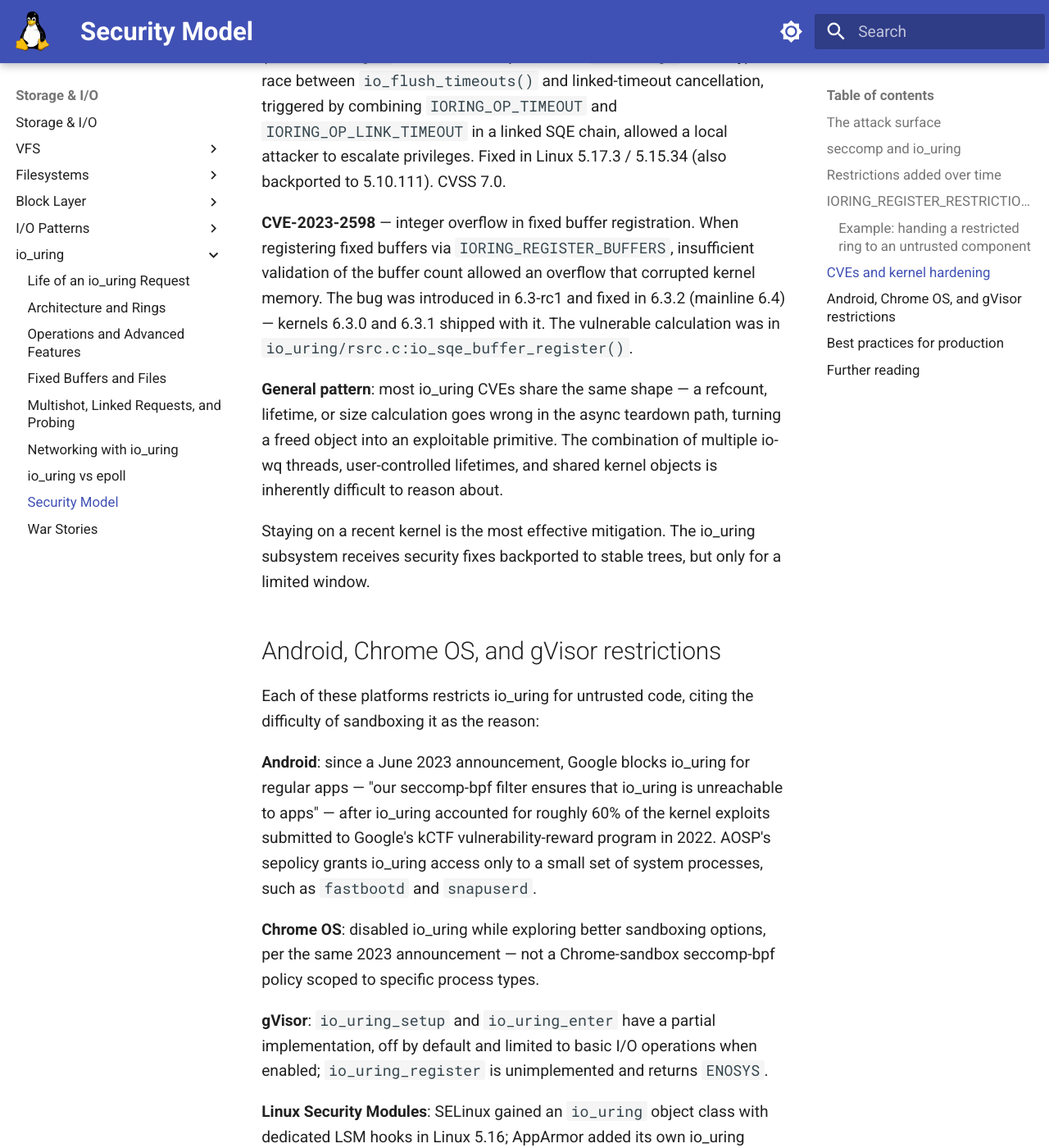
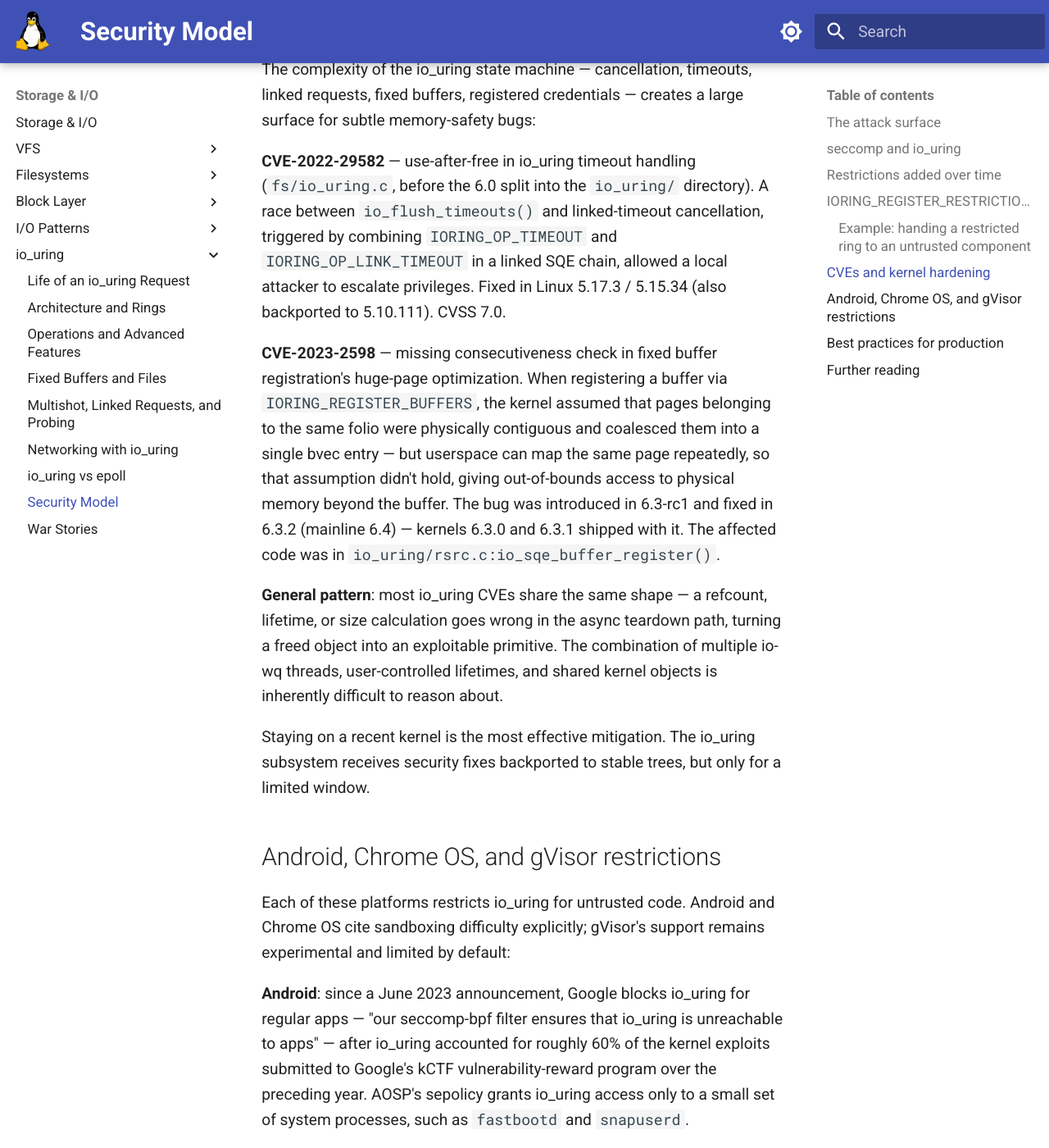
Before and after one commit to laveeshb/linux-kernel-internals, an MkDocs documentation site: the page built from docs/io-uring/security.md, in a window 1280 px wide and 1400 px high, scrolled down 6078 px. Shown: the whole window at 82% size. Built offline with MkDocs 1.6.1 and Material for MkDocs 9.7.7, drawn with Linux system fonts in a browser that asks for light colours; some of the changed text lies outside the part shown.

Commit message:
Correct the CVE-2023-2598 mechanism and DEFER_TASKRUN's effect on io-wq
CVE-2023-2598 was described as an integer overflow; it's actually a
missing consecutiveness check in the huge-page path for fixed buffer
registration -- pages from the same folio were assumed contiguous and
coalesced into one bvec, which doesn't hold when userspace maps the
same page repeatedly.

IORING_SETUP_DEFER_TASKRUN doesn't stop io-wq from being used, and it
can't be combined with IORING_SETUP_SQPOLL. It only defers when
completions run relative to an explicit io_uring_enter(GETEVENTS)
call. Fixed the table row, the inline code comment, and the Best
Practices bullet that each overstated this.

Also softened a couple of Android/gVisor phrasing details (exact
duration Google cited, gVisor's own stated rationale) to match the
sources more closely.

```diff
--- a/docs/io-uring/security.md
+++ b/docs/io-uring/security.md
@@ -47,9 +47,9 @@
 |---------|--------|
 | 5.10 | `IORING_REGISTER_RESTRICTIONS` — whitelist the opcodes and registration operations a ring is allowed to use |
 | 6.0 | `IORING_SETUP_SINGLE_ISSUER` — only one thread may submit SQEs to the ring |
-| 6.1 | `IORING_SETUP_DEFER_TASKRUN` — completions run on the submitting thread; avoids spawning any SQPOLL kernel thread (requires `IORING_SETUP_SINGLE_ISSUER`) |
+| 6.1 | `IORING_SETUP_DEFER_TASKRUN` — defers task-work completions until an explicit `io_uring_enter(GETEVENTS)` call, instead of running them as soon as they're ready (requires `IORING_SETUP_SINGLE_ISSUER`; cannot be combined with `IORING_SETUP_SQPOLL`) |
 
-`IORING_SETUP_DEFER_TASKRUN` is particularly useful for sandboxed contexts: no io-wq threads are spawned for deferred completions, keeping all execution on the known, filterable userspace thread.
+`IORING_SETUP_DEFER_TASKRUN` is useful for latency-sensitive submission threads that want to control when completion processing happens, rather than having it interrupt whatever the thread is doing. It doesn't change io-wq usage either way — blocking operations that can't complete inline are still offloaded to io-wq threads regardless of this flag.
 
 ## `IORING_REGISTER_RESTRICTIONS`
 
@@ -88,8 +88,10 @@
 
     /*
      * IORING_SETUP_SINGLE_ISSUER: only the creating thread may submit.
-     * IORING_SETUP_DEFER_TASKRUN: no SQPOLL thread; completions run on
-     *   the submission thread, keeping execution off io-wq.
+     * IORING_SETUP_DEFER_TASKRUN: defer completions to an explicit
+     *   io_uring_enter(GETEVENTS) call instead of running them eagerly;
+     *   does not affect whether io-wq is used, and cannot be combined
+     *   with IORING_SETUP_SQPOLL.
      * SINGLE_ISSUER requires Linux 6.0; DEFER_TASKRUN requires 6.1 and
      *   also requires SINGLE_ISSUER, so using both needs Linux 6.1.
      */
@@ -144,7 +146,7 @@
 
 **CVE-2022-29582** — use-after-free in io_uring timeout handling (`fs/io_uring.c`, before the 6.0 split into the `io_uring/` directory). A race between `io_flush_timeouts()` and linked-timeout cancellation, triggered by combining `IORING_OP_TIMEOUT` and `IORING_OP_LINK_TIMEOUT` in a linked SQE chain, allowed a local attacker to escalate privileges. Fixed in Linux 5.17.3 / 5.15.34 (also backported to 5.10.111). CVSS 7.0.
 
-**CVE-2023-2598** — integer overflow in fixed buffer registration. When registering fixed buffers via `IORING_REGISTER_BUFFERS`, insufficient validation of the buffer count allowed an overflow that corrupted kernel memory. The bug was introduced in 6.3-rc1 and fixed in 6.3.2 (mainline 6.4) — kernels 6.3.0 and 6.3.1 shipped with it. The vulnerable calculation was in `io_uring/rsrc.c:io_sqe_buffer_register()`.
+**CVE-2023-2598** — missing consecutiveness check in fixed buffer registration's huge-page optimization. When registering a buffer via `IORING_REGISTER_BUFFERS`, the kernel assumed that pages belonging to the same folio were physically contiguous and coalesced them into a single bvec entry — but userspace can map the same page repeatedly, so that assumption didn't hold, giving out-of-bounds access to physical memory beyond the buffer. The bug was introduced in 6.3-rc1 and fixed in 6.3.2 (mainline 6.4) — kernels 6.3.0 and 6.3.1 shipped with it. The affected code was in `io_uring/rsrc.c:io_sqe_buffer_register()`.
 
 **General pattern**: most io_uring CVEs share the same shape — a refcount, lifetime, or size calculation goes wrong in the async teardown path, turning a freed object into an exploitable primitive. The combination of multiple io-wq threads, user-controlled lifetimes, and shared kernel objects is inherently difficult to reason about.
 
@@ -152,9 +154,9 @@
 
 ## Android, Chrome OS, and gVisor restrictions
 
-Each of these platforms restricts io_uring for untrusted code, citing the difficulty of sandboxing it as the reason:
+Each of these platforms restricts io_uring for untrusted code. Android and Chrome OS cite sandboxing difficulty explicitly; gVisor's support remains experimental and limited by default:
 
-**Android**: since a June 2023 announcement, Google blocks io_uring for regular apps — "our seccomp-bpf filter ensures that io_uring is unreachable to apps" — after io_uring accounted for roughly 60% of the kernel exploits submitted to Google's kCTF vulnerability-reward program in 2022. AOSP's sepolicy grants io_uring access only to a small set of system processes, such as `fastbootd` and `snapuserd`.
+**Android**: since a June 2023 announcement, Google blocks io_uring for regular apps — "our seccomp-bpf filter ensures that io_uring is unreachable to apps" — after io_uring accounted for roughly 60% of the kernel exploits submitted to Google's kCTF vulnerability-reward program over the preceding year. AOSP's sepolicy grants io_uring access only to a small set of system processes, such as `fastbootd` and `snapuserd`.
 
 **Chrome OS**: disabled io_uring while exploring better sandboxing options, per the same 2023 announcement — not a Chrome-sandbox seccomp-bpf policy scoped to specific process types.
 
@@ -176,7 +178,7 @@
 
 - Default: omit `IORING_SETUP_SQPOLL` unless polling latency is critical and the process is trusted. SQPOLL spawns a kernel thread that runs continuously with the process's credentials.
 - Use `IORING_SETUP_SINGLE_ISSUER` (Linux 6.0+) for any ring accessed from a single submission thread.
-- Use `IORING_SETUP_DEFER_TASKRUN` (Linux 6.1+) alongside `IORING_SETUP_SINGLE_ISSUER` to avoid spawning io-wq threads for completion processing.
+- Use `IORING_SETUP_DEFER_TASKRUN` (Linux 6.1+) alongside `IORING_SETUP_SINGLE_ISSUER` to control when completion processing runs, rather than having it interrupt the submission thread as soon as results are ready. It does not reduce io-wq usage on its own.
 
 **Lock down rings in sandboxed contexts**
 
```
